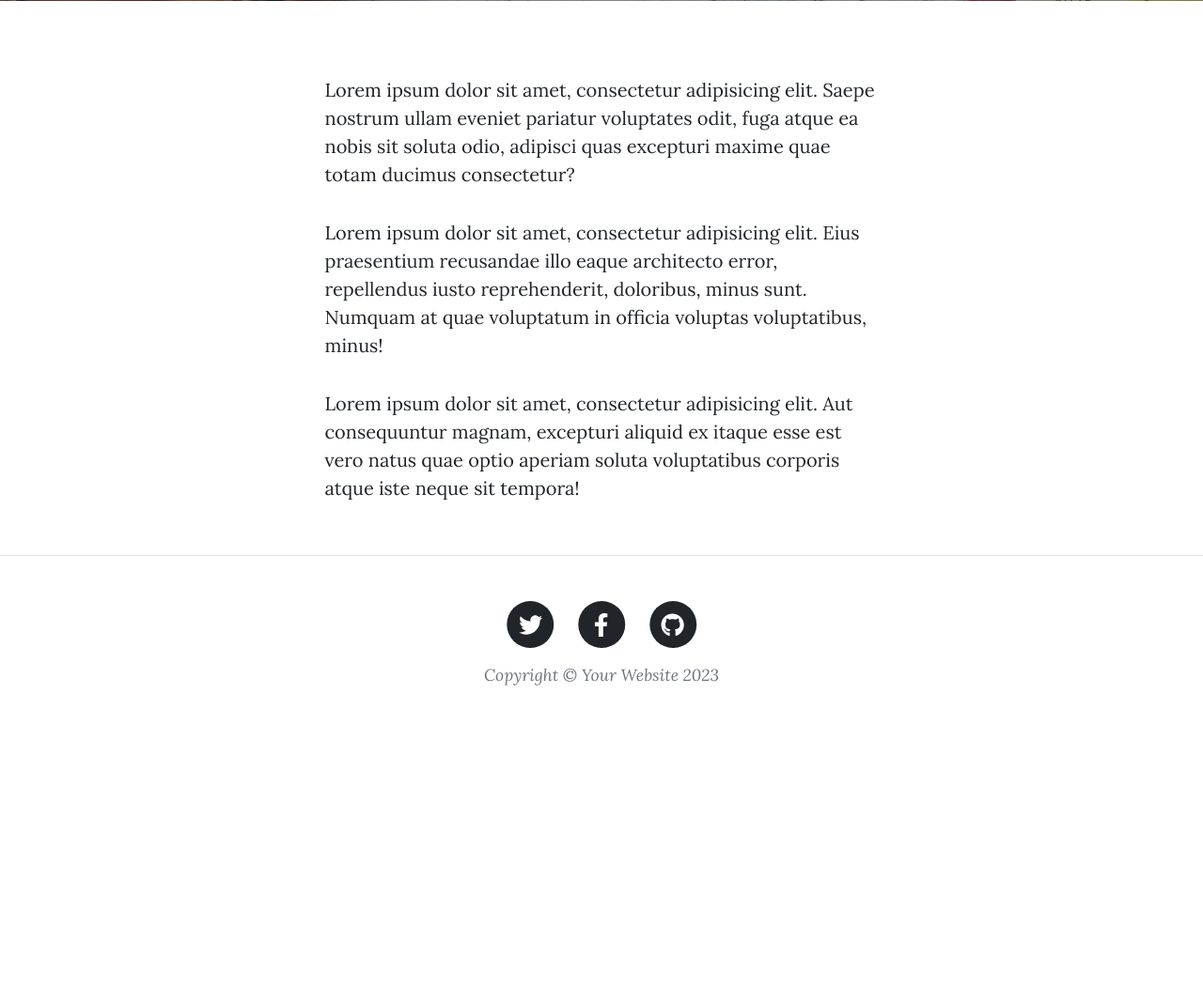
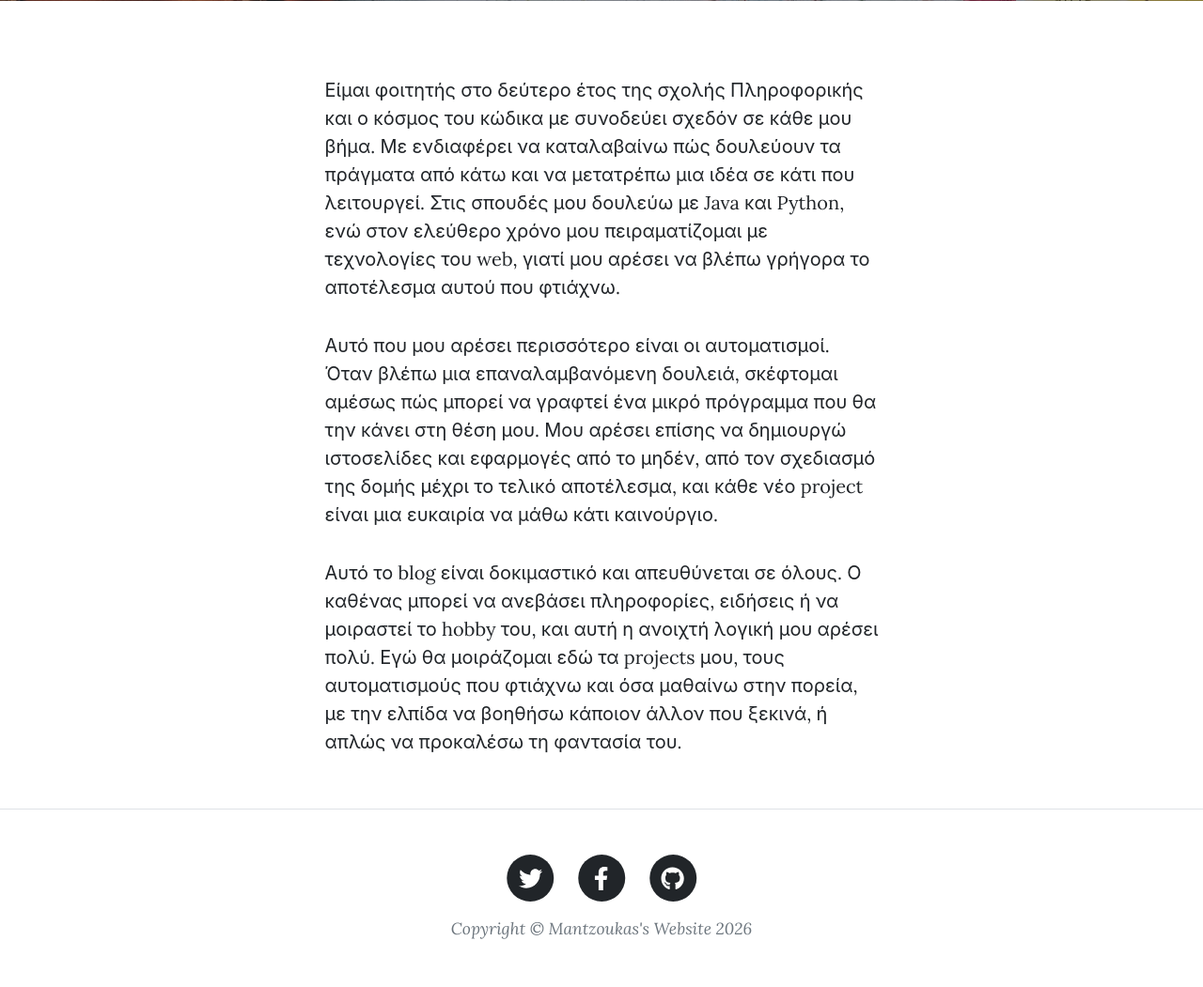
Before and after one commit to MantzoukasGeorge/Mantzoukas-Blog, a Flask app: page /about in a window 1280 px wide. Shown: the part 531-1582 px from the top of the page at 94% size. Before the commit the page ends 1261 px from the top, so only its background shows below. Run offline with Flask 3, Linux system fonts and the light colour scheme; some libraries are stand-ins or nearby versions.

Commit message:
Added text in about.html that is relevant to me Deleted unnecessary images Changed the year's footer.html Changed index.html so any user can see the posts

```diff
--- a/templates/about.html
+++ b/templates/about.html
@@ -22,22 +22,13 @@
     <div class="row gx-4 gx-lg-5 justify-content-center">
       <div class="col-md-10 col-lg-8 col-xl-7">
         <p>
-          Lorem ipsum dolor sit amet, consectetur adipisicing elit. Saepe
-          nostrum ullam eveniet pariatur voluptates odit, fuga atque ea nobis
-          sit soluta odio, adipisci quas excepturi maxime quae totam ducimus
-          consectetur?
+          Είμαι φοιτητής στο δεύτερο έτος της σχολής Πληροφορικής και ο κόσμος του κώδικα με συνοδεύει σχεδόν σε κάθε μου βήμα. Με ενδιαφέρει να καταλαβαίνω πώς δουλεύουν τα πράγματα από κάτω και να μετατρέπω μια ιδέα σε κάτι που λειτουργεί. Στις σπουδές μου δουλεύω με Java και Python, ενώ στον ελεύθερο χρόνο μου πειραματίζομαι με τεχνολογίες του web, γιατί μου αρέσει να βλέπω γρήγορα το αποτέλεσμα αυτού που φτιάχνω.
         </p>
         <p>
-          Lorem ipsum dolor sit amet, consectetur adipisicing elit. Eius
-          praesentium recusandae illo eaque architecto error, repellendus iusto
-          reprehenderit, doloribus, minus sunt. Numquam at quae voluptatum in
-          officia voluptas voluptatibus, minus!
+          Αυτό που μου αρέσει περισσότερο είναι οι αυτοματισμοί. Όταν βλέπω μια επαναλαμβανόμενη δουλειά, σκέφτομαι αμέσως πώς μπορεί να γραφτεί ένα μικρό πρόγραμμα που θα την κάνει στη θέση μου. Μου αρέσει επίσης να δημιουργώ ιστοσελίδες και εφαρμογές από το μηδέν, από τον σχεδιασμό της δομής μέχρι το τελικό αποτέλεσμα, και κάθε νέο project είναι μια ευκαιρία να μάθω κάτι καινούργιο.
         </p>
         <p>
-          Lorem ipsum dolor sit amet, consectetur adipisicing elit. Aut
-          consequuntur magnam, excepturi aliquid ex itaque esse est vero natus
-          quae optio aperiam soluta voluptatibus corporis atque iste neque sit
-          tempora!
+          Αυτό το blog είναι δοκιμαστικό και απευθύνεται σε όλους. Ο καθένας μπορεί να ανεβάσει πληροφορίες, ειδήσεις ή να μοιραστεί το hobby του, και αυτή η ανοιχτή λογική μου αρέσει πολύ. Εγώ θα μοιράζομαι εδώ τα projects μου, τους αυτοματισμούς που φτιάχνω και όσα μαθαίνω στην πορεία, με την ελπίδα να βοηθήσω κάποιον άλλον που ξεκινά, ή απλώς να προκαλέσω τη φαντασία του.
         </p>
       </div>
     </div>
--- a/templates/footer.html
+++ b/templates/footer.html
@@ -29,7 +29,7 @@
                               </a>
                           </li>
                       </ul>
-                      <div class="small text-center text-muted fst-italic">Copyright &copy; Your Website 2023</div>
+                      <div class="small text-center text-muted fst-italic">Copyright &copy; Mantzoukas's Website 2026</div>
                   </div>
               </div>
           </div>
--- a/templates/index.html
+++ b/templates/index.html
@@ -21,7 +21,6 @@
     <div class="row gx-4 gx-lg-5 justify-content-center">
         <div class="col-md-10 col-lg-8 col-xl-7">
             <!-- Post preview-->
-            {% if current_user.is_authenticated %}
                 {% for post in all_posts %}
                     <div class="post-preview">
                         <a href="{{ url_for('show_post', post_id=post.id) }}">
@@ -56,7 +55,6 @@
                 <div class="d-flex justify-content-end mb-4">
                     <a class="btn btn-secondary text-uppercase" href="#!">Older Posts →</a>
                 </div>
-            {% endif %}
         </div>
     </div>
 </div>
```
Also changed, not shown: static/assets/img/angela-profile.jpg (deleted).
